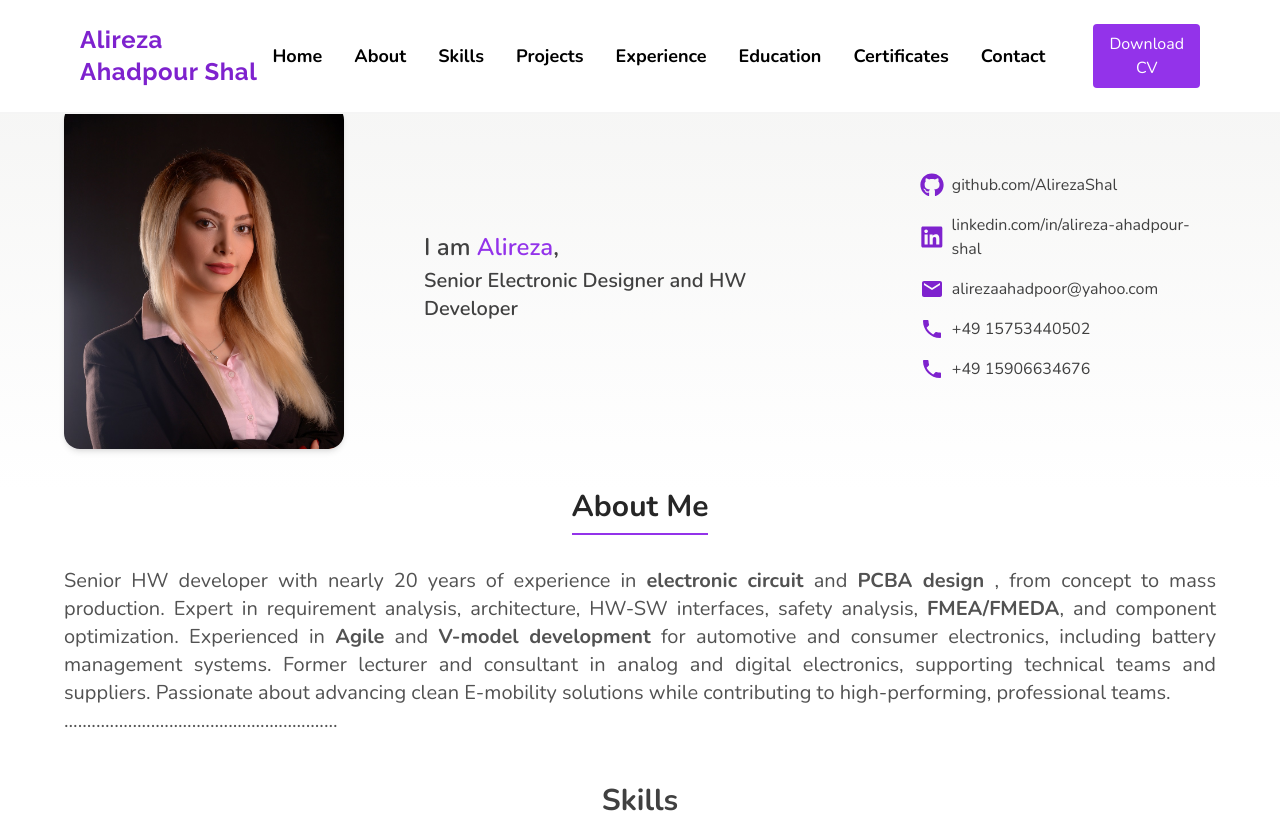
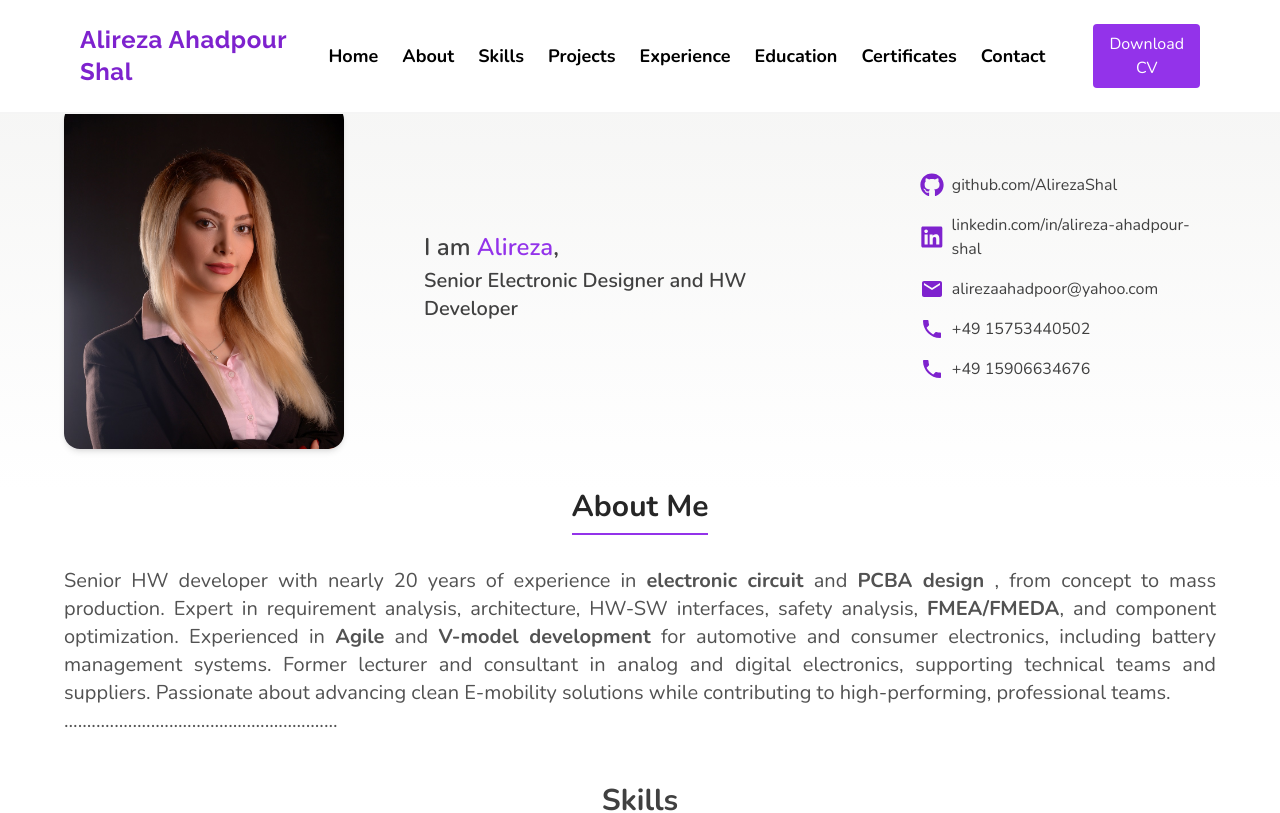
Before and after one commit to AlirezaShal/Portfolio_Alireza, a React (Vite) app: page / in a window 1280 px wide. Shown: the top 813 px of the page. Built offline with nearby package versions, Linux system fonts and the light colour scheme.

Commit message:
add phone number

```diff
--- a/src/components/modules/Header.jsx
+++ b/src/components/modules/Header.jsx
@@ -18,7 +18,7 @@ function Header() {
 
         {/* Desktop Menu */}
         <span className="hidden md:flex items-center gap-8">
-          <ul className="flex gap-8">
+          <ul className="flex gap-6">
             <li className="text-lg font-bold hover:text-purple-600">
               <a href="#home">Home</a>
             </li>
```
